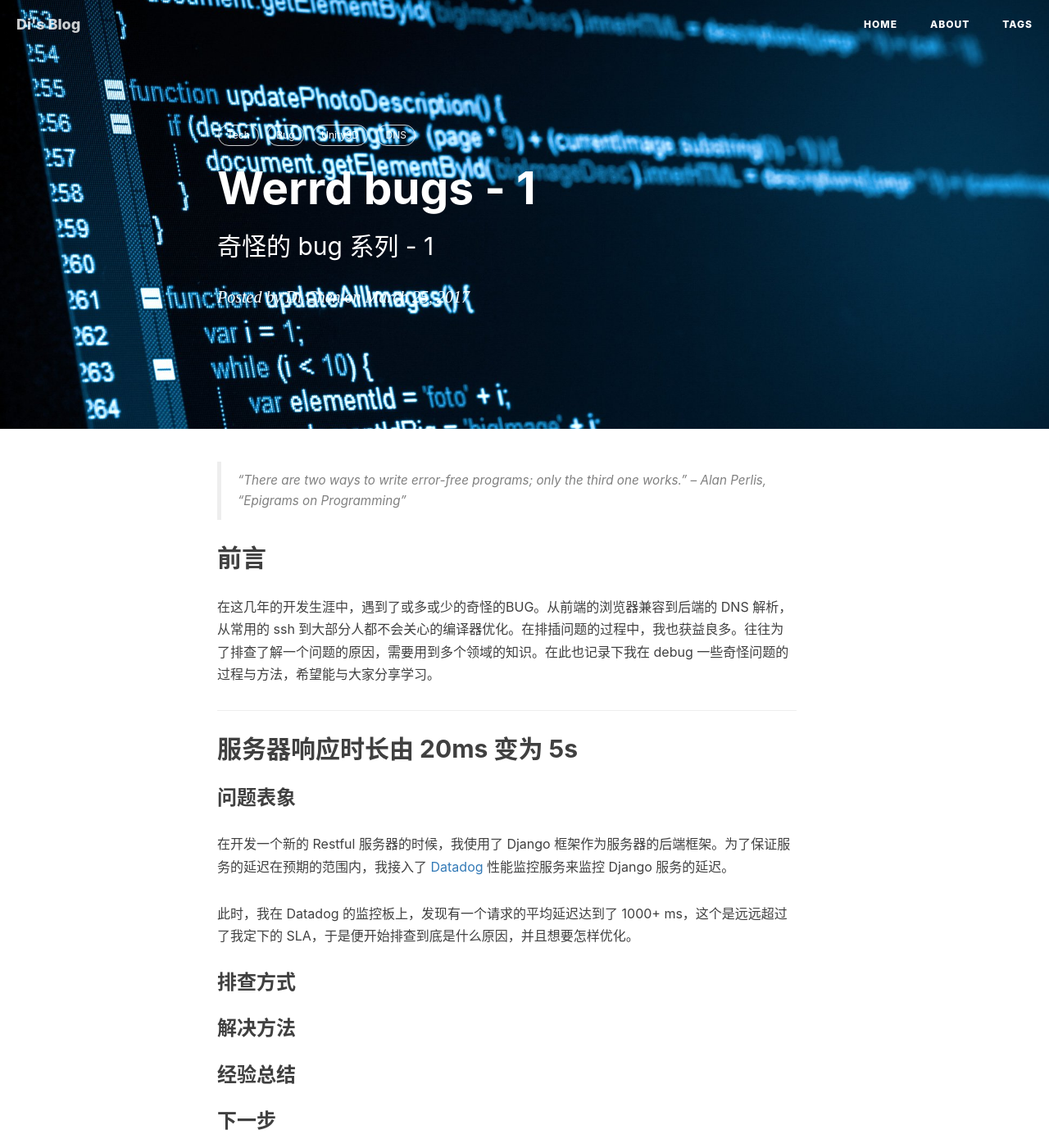
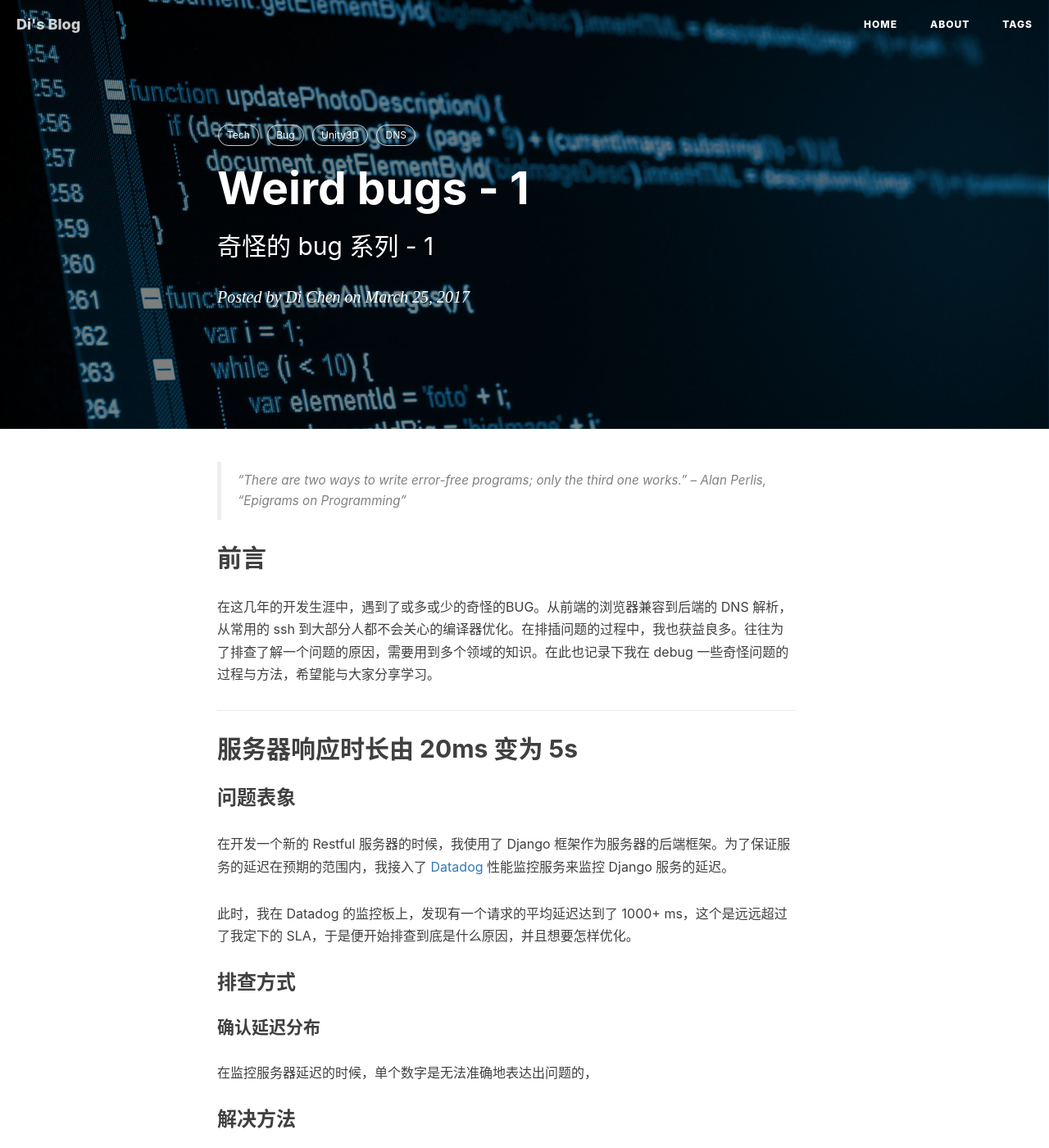
Before and after one commit to chenditc/chendi.me, a Jekyll site: the page built from _posts/2017-03-25-weird-bugs-1.markdown, in a window 1280 px wide and 1400 px high. Shown: the whole window at 82% size. Built offline with Jekyll 4.4.1, drawn with Linux system fonts in a browser that asks for light colours; nearby versions of some CDN libraries; comment, search, counter and statistics services are not loaded.

Commit message:
Add dark layer on picture

```diff
--- a/_posts/2017-03-25-wierd-bugs-1.markdown
+++ b/_posts/2017-03-25-weird-bugs-1.markdown
@@ -1,6 +1,6 @@
 ---
 layout:     post
-title:      "Werrd bugs - 1"
+title:      "Weird bugs - 1"
 subtitle:   "奇怪的 bug 系列 - 1"
 date:       2017-03-25 20:15:00
 author:     "Di Chen"
@@ -31,6 +31,9 @@ tags:
 
 ### 排查方式
 
+#### 确认延迟分布
+
+在监控服务器延迟的时候，单个数字是无法准确地表达出问题的，
 
 ### 解决方法
 
```
Also changed, not shown: img/in-post/weird-bug-1/weird-bug-1-bg.jpg.
